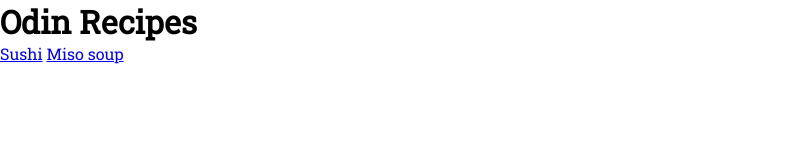
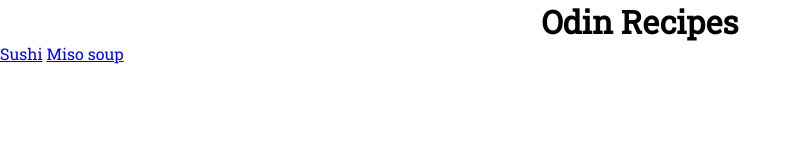
Before and after one commit to gucchunchun/odin-recipes, a plain HTML site: page index.html in a window 1280 px wide. Shown: the whole page, without its empty margins (0-802 px from the left). Drawn offline with Linux system fonts and the light colour scheme.

Commit message:
horizontally centralize h1 elements
used margin auto technique

```diff
--- a/style.css
+++ b/style.css
@@ -8,3 +8,7 @@ body {
     width: 100vw;
     font-family: 'Roboto Slab', serif;
 }
+h1 {
+    width: fit-content;
+    margin: 0 auto;
+}
```
